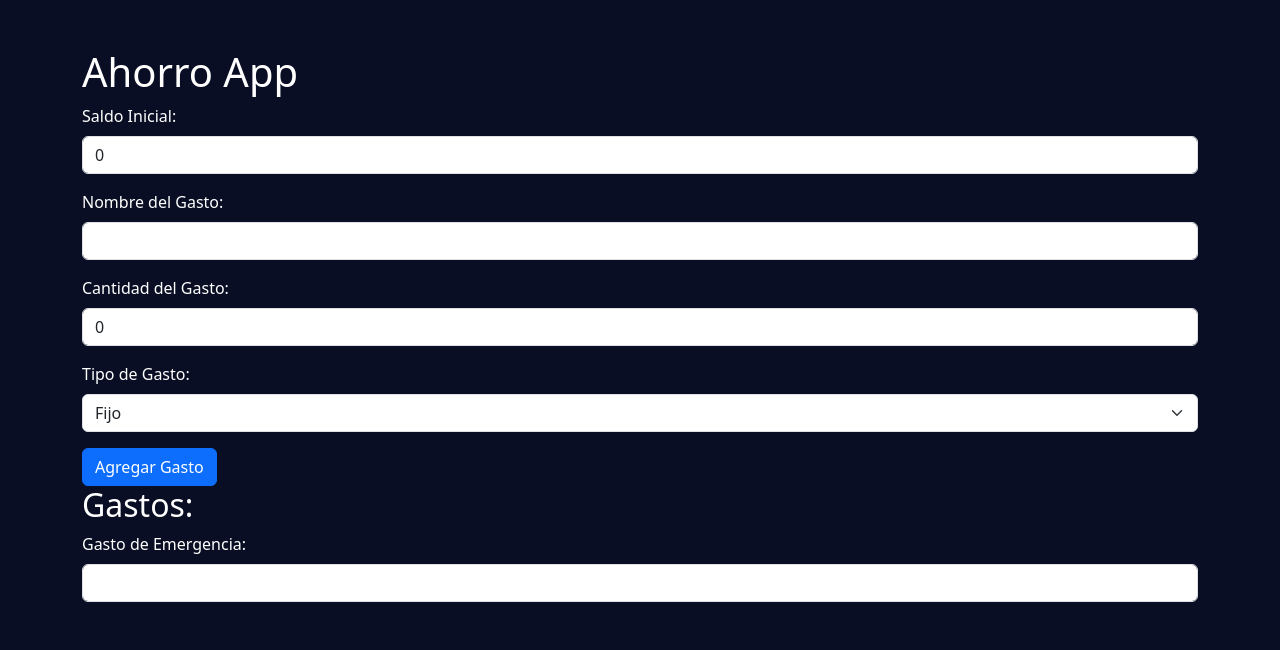
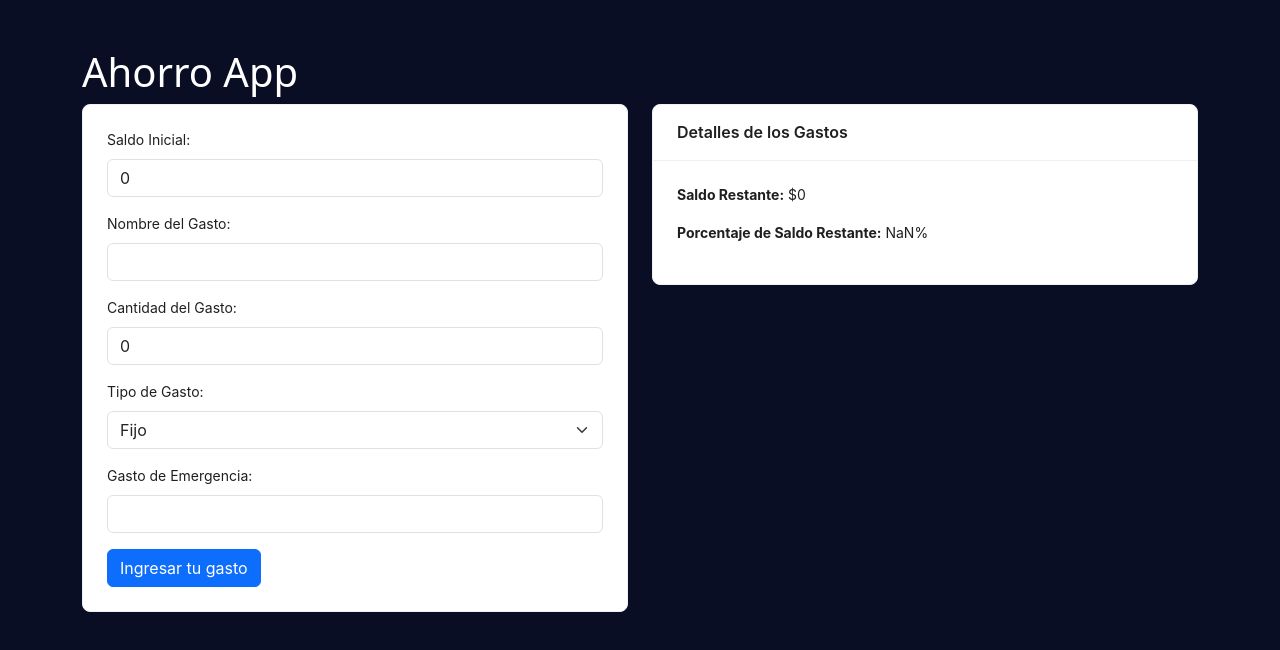
Before and after one commit to ErickReinoso1234/proyecto, a React (Create React App) app: page /ahorros in a window 1280 px wide. Shown: the top 650 px of the page. Built offline with nearby package versions, Linux system fonts and the light colour scheme.

Commit message:
mejoras de app ahorros

```diff
--- a/package.json
+++ b/package.json
@@ -10,6 +10,7 @@
     "@types/node": "^16.18.97",
     "@types/react": "^18.3.1",
     "@types/react-dom": "^18.3.0",
+    "antd": "^5.17.0",
     "bootstrap": "^5.3.3",
     "react": "^18.3.1",
     "react-dom": "^18.3.1",
--- a/src/pages/ahorro/ahorros.tsx
+++ b/src/pages/ahorro/ahorros.tsx
@@ -1,5 +1,6 @@
-import React, { useState } from 'react';
-import 'bootstrap/dist/css/bootstrap.min.css';
+import React, { useState } from "react";
+import "bootstrap/dist/css/bootstrap.min.css";
+import { Card, message } from "antd";
 
 interface Gasto {
   nombre: string;
@@ -10,33 +11,48 @@ interface Gasto {
 const AhorroApp = () => {
   const [saldoInicial, setSaldoInicial] = useState(0);
   const [gastos, setGastos] = useState<Gasto[]>([]);
-  const [nombreGasto, setNombreGasto] = useState('');
+  const [nombreGasto, setNombreGasto] = useState("");
   const [cantidadGasto, setCantidadGasto] = useState(0);
-  const [tipoGasto, setTipoGasto] = useState('fijo');
-  const [tipoEmergencia, setTipoEmergencia] = useState('');
+  const [tipoGasto, setTipoGasto] = useState("fijo");
+  const [tipoEmergencia, setTipoEmergencia] = useState("");
 
   const handleAgregarGasto = () => {
+    if (cantidadGasto > saldoInicial) {
+      message.error("¡Tus ingresos no son suficientes para este gasto!");
+      return;
+    }
+
     const nuevoGasto: Gasto = {
       nombre: nombreGasto,
       cantidad: cantidadGasto,
-      tipo: tipoGasto
+      tipo: tipoGasto,
     };
     setGastos([...gastos, nuevoGasto]);
     setSaldoInicial(saldoInicial - cantidadGasto); // Reducir el saldo inicial
-    setNombreGasto('');
+    setNombreGasto("");
     setCantidadGasto(0);
-    setTipoGasto('fijo');
+    setTipoGasto("fijo");
   };
 
-  const calcularPorcentaje = (cantidad: number) => {
-    return ((cantidad / saldoInicial) * 100).toFixed(2);
+  const calcularPorcentajeConsumido = () => {
+    const porcentajeConsumido = ((saldoInicial - calcularTotalGastos()) / saldoInicial) * 100;
+    return porcentajeConsumido.toFixed(2);
+  };
+
+  const calcularTotalGastos = () => {
+    return gastos.reduce((total, gasto) => total + gasto.cantidad, 0);
   };
 
   return (
     <div className="container mt-5 text-white">
       <h1>Ahorro App</h1>
+      <div className="row">
+        <div className="col-md-6">
+          <Card>
             <div className="mb-3">
-        <label htmlFor="saldoInicial" className="form-label ">Saldo Inicial:</label>
+              <label htmlFor="saldoInicial" className="form-label">
+                Saldo Inicial:
+              </label>
               <input
                 type="number"
                 className="form-control"
@@ -46,7 +62,9 @@ const AhorroApp = () => {
               />
             </div>
             <div className="mb-3">
-        <label htmlFor="nombreGasto" className="form-label">Nombre del Gasto:</label>
+              <label htmlFor="nombreGasto" className="form-label">
+                Nombre del Gasto:
+              </label>
               <input
                 type="text"
                 className="form-control"
@@ -56,7 +74,9 @@ const AhorroApp = () => {
               />
             </div>
             <div className="mb-3">
-        <label htmlFor="cantidadGasto" className="form-label">Cantidad del Gasto:</label>
+              <label htmlFor="cantidadGasto" className="form-label">
+                Cantidad del Gasto:
+              </label>
               <input
                 type="number"
                 className="form-control"
@@ -66,7 +86,9 @@ const AhorroApp = () => {
               />
             </div>
             <div className="mb-3">
-        <label htmlFor="tipoGasto" className="form-label">Tipo de Gasto:</label>
+              <label htmlFor="tipoGasto" className="form-label">
+                Tipo de Gasto:
+              </label>
               <select
                 className="form-select"
                 id="tipoGasto"
@@ -77,20 +99,10 @@ const AhorroApp = () => {
                 <option value="variable">Variable</option>
               </select>
             </div>
-      <button className="btn btn-primary" onClick={handleAgregarGasto}>Agregar Gasto</button>
-
-      <h2>Gastos:</h2>
-      <ul className="list-group">
-        {gastos.map((gasto, index) => (
-          <li key={index} className="list-group-item">
-            {gasto.nombre}: ${gasto.cantidad} ({gasto.tipo})
-            - Porcentaje del saldo inicial: {calcularPorcentaje(gasto.cantidad)}%
-          </li>
-        ))}
-      </ul>
-
             <div className="mb-3">
-        <label htmlFor="tipoEmergencia" className="form-label">Gasto de Emergencia:</label>
+              <label htmlFor="tipoEmergencia" className="form-label">
+                Gasto de Emergencia:
+              </label>
               <input
                 type="text"
                 className="form-control"
@@ -99,6 +111,40 @@ const AhorroApp = () => {
                 onChange={(e) => setTipoEmergencia(e.target.value)}
               />
             </div>
+            <button className="btn btn-primary" onClick={handleAgregarGasto}>
+              Ingresar tu gasto
+            </button>
+          </Card>
+        </div>
+        <div className="col-md-6">
+          <Card title="Detalles de los Gastos">
+            <div className="mb-3">
+              <p>
+                <strong>Saldo Restante:</strong> ${saldoInicial - calcularTotalGastos()}
+              </p>
+              <p>
+                <strong>Porcentaje de Saldo Restante:</strong> {calcularPorcentajeConsumido()}%
+              </p>
+              {gastos.map((gasto, index) => (
+                <div key={index}>
+                  <h4>{gasto.nombre}</h4>
+                  <p>
+                    <strong>Cantidad:</strong> ${gasto.cantidad}
+                  </p>
+                  <p>
+                    <strong>Tipo:</strong> {gasto.tipo}
+                  </p>
+                  <p>
+                    <strong>Porcentaje del saldo Consumido:</strong>{" "}
+                    {((gasto.cantidad / saldoInicial) * 100).toFixed(2)}%
+                  </p>
+                  <hr />
+                </div>
+              ))}
+            </div>
+          </Card>
+        </div>
+      </div>
     </div>
   );
 };
```
Also changed, not shown: 1 other file (tests, documents, lock files or other folders). Lines whose indentation alone changed are shown as unchanged.
